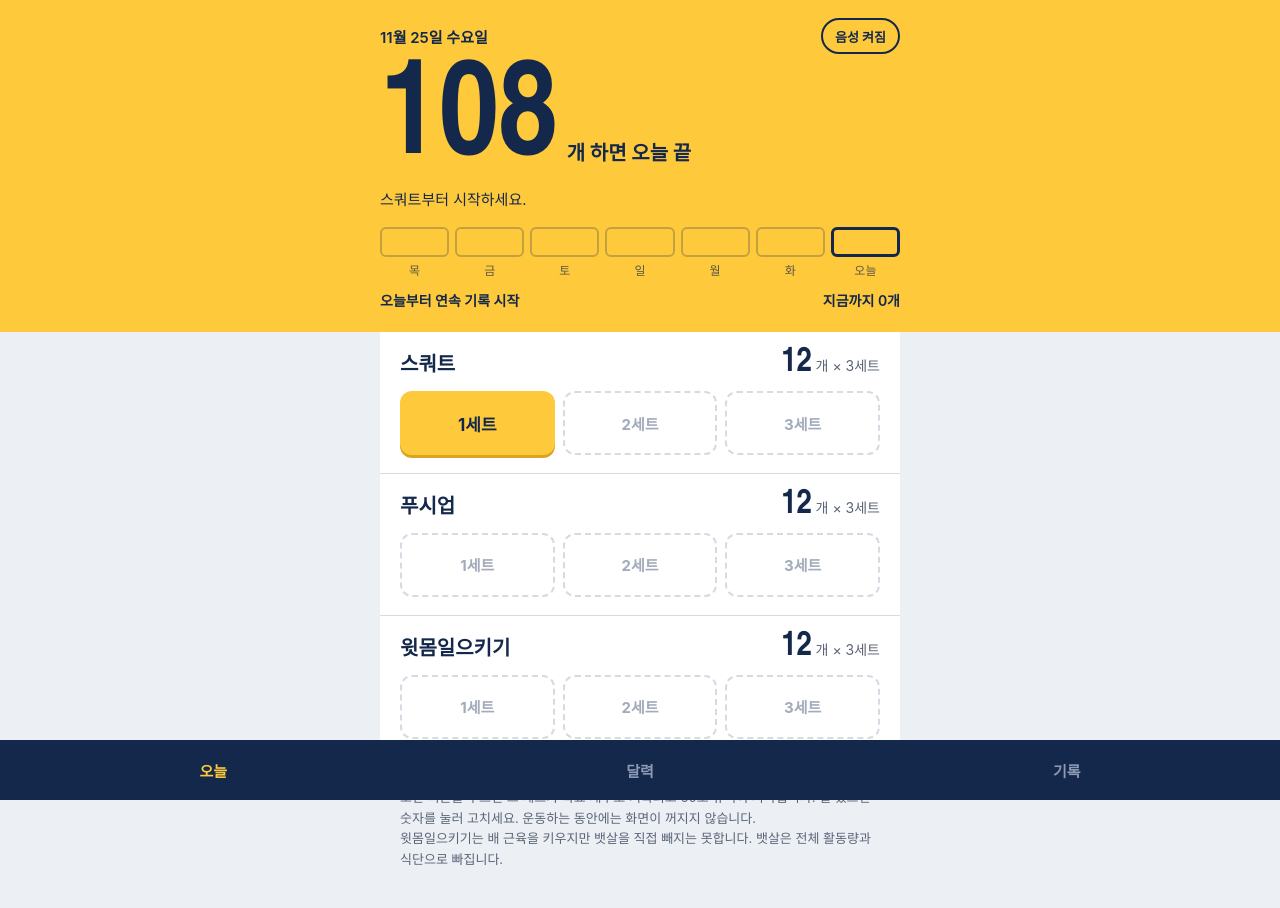
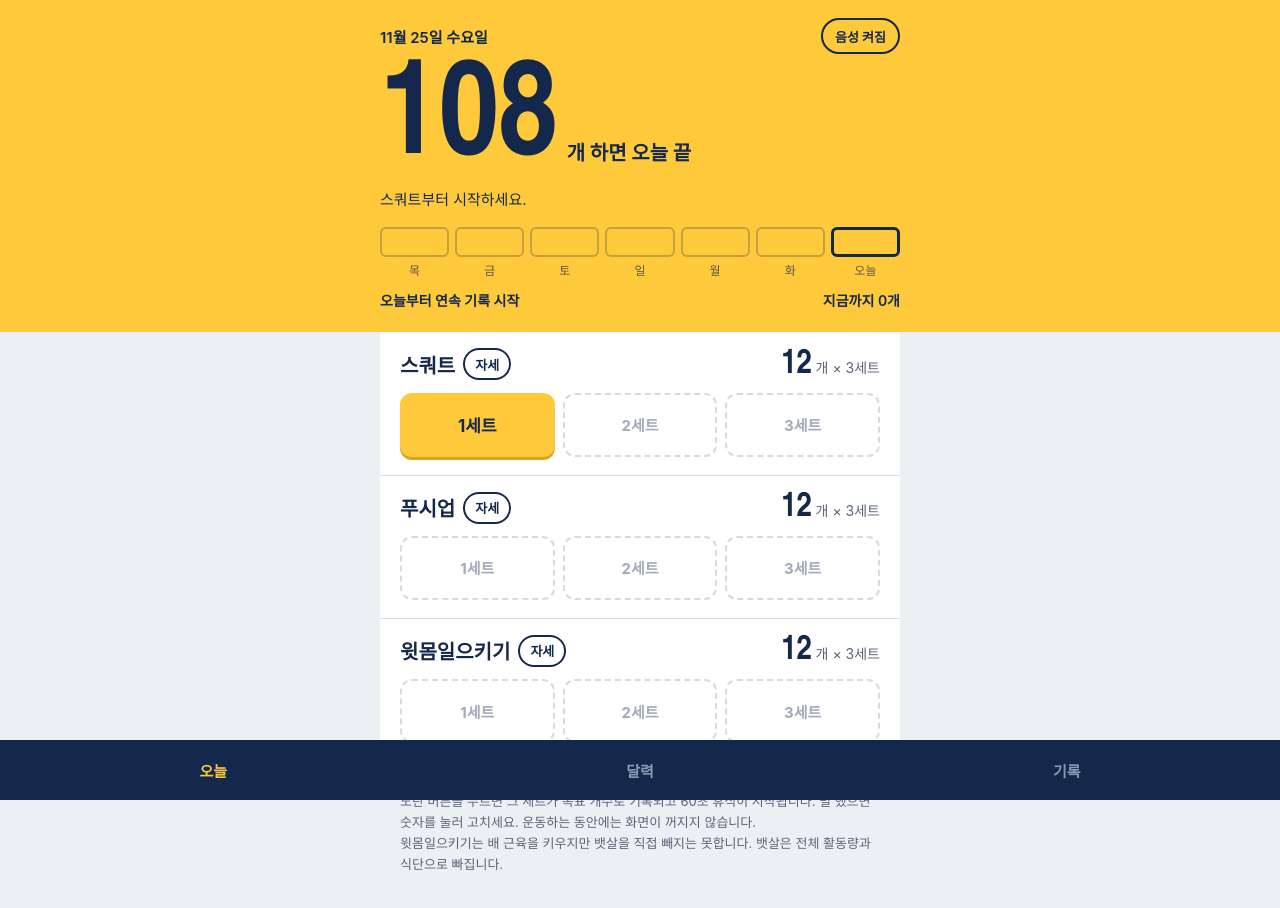
Before and after one commit to nam-ship-it/undong, a plain HTML site: page index.html in a window 1280 px wide. Drawn offline with Linux system fonts and the light colour scheme; a web font is replaced by a local one.

Commit message:
자세 가이드: 운동별 그림과 핵심 3줄, 쉬운 방법, 휴식 화면에 다음 운동 자세
Co-Authored-By: Claude Opus 5.5 <noreply@anthropic.com>

```diff
--- a/core.js
+++ b/core.js
@@ -1,8 +1,14 @@
 // 운동 챌린지 계산 로직 (화면과 분리해 Node로 테스트)
 const EXERCISES = [
-  { id: 'squat', name: '스쿼트' },
-  { id: 'pushup', name: '푸시업' },
-  { id: 'situp', name: '윗몸일으키기' },
+  { id: 'squat', name: '스쿼트',
+    tips: ['발은 어깨너비, 발끝은 살짝 바깥으로', '의자에 앉듯 엉덩이를 뒤로 빼며 허벅지가 바닥과 평행할 때까지', '무릎은 발끝 방향으로, 뒤꿈치는 바닥에 붙인 채 일어나기'],
+    easier: '깊이 앉기 힘들면 의자에 엉덩이가 닿을 때까지만 앉았다 일어나세요.' },
+  { id: 'pushup', name: '푸시업',
+    tips: ['손은 어깨보다 조금 넓게, 머리부터 뒤꿈치까지 일직선', '팔꿈치는 몸통에서 45도쯤 벌리고 가슴이 바닥 가까이 갈 때까지', '엉덩이가 처지거나 들리지 않게 배에 힘 주기'],
+    easier: '힘들면 무릎을 바닥에 대고 하세요. 개수는 그대로 기록하면 됩니다.' },
+  { id: 'situp', name: '윗몸일으키기',
+    tips: ['무릎을 세우고 발바닥은 바닥에', '손은 가슴 위에 엇갈려 얹기 (머리 뒤 깍지로 목을 당기지 않기)', '등을 바닥에서 한 마디씩 말아 올리고, 내려올 때는 천천히'],
+    easier: '허리가 불편하면 어깨만 살짝 드는 크런치로 바꾸세요.' },
 ];
 const SETS = 3;
 const START_REPS = 12;
--- a/index.html
+++ b/index.html
@@ -83,6 +83,16 @@
   .set-done input[type=number] { -moz-appearance: textfield; appearance: textfield; }
   .set-done input[type=number]::-webkit-inner-spin-button, .set-done input[type=number]::-webkit-outer-spin-button { -webkit-appearance: none; margin: 0; }
   .set-done input[type=number] { width: 64px; border-radius: 0; background: none; border: 0; border-bottom: 1px dashed rgba(255, 255, 255, .4); color: var(--white); text-align: center; font-family: var(--num); font-weight: 800; font-size: 30px; line-height: 1; padding: 0; }
+  .guide-btn { border: 2px solid currentColor; background: none; border-radius: 16px; min-height: 32px; padding: 0 10px; font-size: 13px; font-weight: 700; margin-left: 8px; vertical-align: 3px; }
+  .ex-name-wrap { display: flex; align-items: center; }
+  .guide { display: grid; grid-template-columns: 120px 1fr; gap: 14px; align-items: start; margin-top: 14px; padding-top: 14px; border-top: 1px dashed var(--line); }
+  .ex.done .guide { border-top-color: var(--navy-2); }
+  .guide svg { width: 120px; height: auto; background: var(--bg); border-radius: 10px; }
+  .guide svg { color: var(--navy); }
+  .ex.done .guide svg { background: var(--navy-2); color: var(--white); }
+  .guide ul, #rest ul { margin: 0; padding-left: 18px; font-size: 14px; line-height: 1.55; }
+  .guide li + li, #rest li + li { margin-top: 4px; }
+  .guide .easier { font-size: 13px; margin-top: 8px; opacity: .8; }
   .tip { padding: 16px 20px; font-size: 13px; line-height: 1.6; color: var(--sub); }
 
   /* ---------- 공통 섹션 ---------- */
@@ -141,7 +151,7 @@
   @media (min-width: 520px) { #rest .num { font-size: 240px; } }
   #rest .bar { height: 10px; background: rgba(20, 40, 75, .15); border-radius: 5px; overflow: hidden; margin: 18px 0 22px; }
   #rest .bar i { display: block; height: 100%; background: var(--navy); width: 100%; }
-  #rest .next { font-size: 18px; line-height: 1.5; margin-bottom: 30px; }
+  #rest .next { font-size: 18px; line-height: 1.5; margin-bottom: 12px; }
   #rest .next b { display: block; font-size: 26px; }
   #rest button { min-height: 54px; border-radius: 14px; border: 2px solid var(--navy); background: none; font-size: 17px; font-weight: 700; }
 
@@ -217,7 +227,7 @@
       <button class="btn line" id="import-btn">백업 파일 불러오기</button>
       <input type="file" id="import" accept=".json,application/json" class="hidden">
     </div>
-    <p class="tip">버전 5 (2026-11-25). 운동과 건강 안내는 일반적인 내용이며 의학적 조언이 아닙니다. 관절이나 허리가 아프면 쉬고, 계속되면 전문가와 상담하세요.</p>
+    <p class="tip">버전 6 (2026-11-25). 운동과 건강 안내는 일반적인 내용이며 의학적 조언이 아닙니다. 관절이나 허리가 아프면 쉬고, 계속되면 전문가와 상담하세요.</p>
   </div>
 </section>
 
@@ -233,6 +243,7 @@
     <div class="num" id="rest-num">60</div>
     <div class="bar"><i id="rest-bar"></i></div>
     <div class="next" id="rest-next"></div>
+    <ul id="rest-tips" style="margin-bottom:26px"></ul>
     <button id="rest-skip" style="width:100%">바로 다음 세트 하기</button>
   </div>
 </div>
@@ -258,6 +269,19 @@ function load() {
   }
 }
 function save() { localStorage.setItem(KEY, JSON.stringify(state)); }
+
+// ---------- 자세 그림 (옆에서 본 모습) ----------
+const guideOpen = new Set();
+const fig = (label, body) => `<svg viewBox="0 0 120 72" role="img" aria-label="${label}" fill="none" stroke="currentColor" stroke-width="4" stroke-linecap="round" stroke-linejoin="round">
+  <line x1="6" y1="66" x2="114" y2="66" stroke="#FFC93C" stroke-width="3"/>${body}</svg>`;
+const FIG = {
+  squat: fig('스쿼트 앉은 자세', `<circle cx="56" cy="13" r="6" fill="currentColor" stroke="none"/>
+    <path d="M54 21 L42 40"/><path d="M53 24 L76 27"/><path d="M42 40 L64 43 L60 64 L72 64"/>`),
+  pushup: fig('푸시업 엎드린 자세', `<circle cx="99" cy="30" r="5.5" fill="currentColor" stroke="none"/>
+    <path d="M91 35 L20 56 L14 64"/><path d="M89 36 L89 64"/>`),
+  situp: fig('윗몸일으키기 올라온 자세', `<circle cx="38" cy="30" r="5.5" fill="currentColor" stroke="none"/>
+    <path d="M43 37 L60 62"/><path d="M60 62 L78 42 L92 64"/><path d="M45 42 L56 46"/>`),
+};
 
 // ---------- 오늘 ----------
 function renderToday(celebrate) {
@@ -312,8 +336,12 @@ function renderToday(celebrate) {
     const sets = rec[ex.id] || [];
     const row = document.createElement('div');
     row.className = 'ex' + (isDone(sets, target) ? ' done' : '');
-    row.innerHTML = `<div class="ex-head"><span class="ex-name">${ex.name}</span>
-      <span class="ex-goal"><span class="num">${target}</span><small>개 × ${SETS}세트</small></span></div><div class="sets"></div>`;
+    const open = guideOpen.has(ex.id);
+    row.innerHTML = `<div class="ex-head"><span class="ex-name-wrap"><span class="ex-name">${ex.name}</span>
+        <button class="guide-btn" aria-expanded="${open}">${open ? '자세 닫기' : '자세'}</button></span>
+      <span class="ex-goal"><span class="num">${target}</span><small>개 × ${SETS}세트</small></span></div><div class="sets"></div>
+      ${open ? `<div class="guide">${FIG[ex.id]}<div><ul>${ex.tips.map(t => `<li>${t}</li>`).join('')}</ul><div class="easier">${ex.easier}</div></div></div>` : ''}`;
+    row.querySelector('.guide-btn').onclick = () => { open ? guideOpen.delete(ex.id) : guideOpen.add(ex.id); renderToday(); };
     const box = row.querySelector('.sets');
     for (let i = 0; i < SETS; i++) {
       if (i < sets.length) {
@@ -461,6 +489,7 @@ function startRest(next) {
   restNext = next; lastSaid = null;
   restEnd = Date.now() + REST_SECONDS * 1000; // 종료 시각 기준이라 화면이 꺼졌다 켜져도 맞음
   $('rest-next').innerHTML = `다음<b>${next.name} ${next.set}세트, ${next.reps}개</b>`;
+  $('rest-tips').innerHTML = EXERCISES.find(e => e.name === next.name).tips.map(t => `<li>${t}</li>`).join('');
   $('rest').classList.remove('hidden');
   tickRest();
   clearInterval(restTimer);
```
